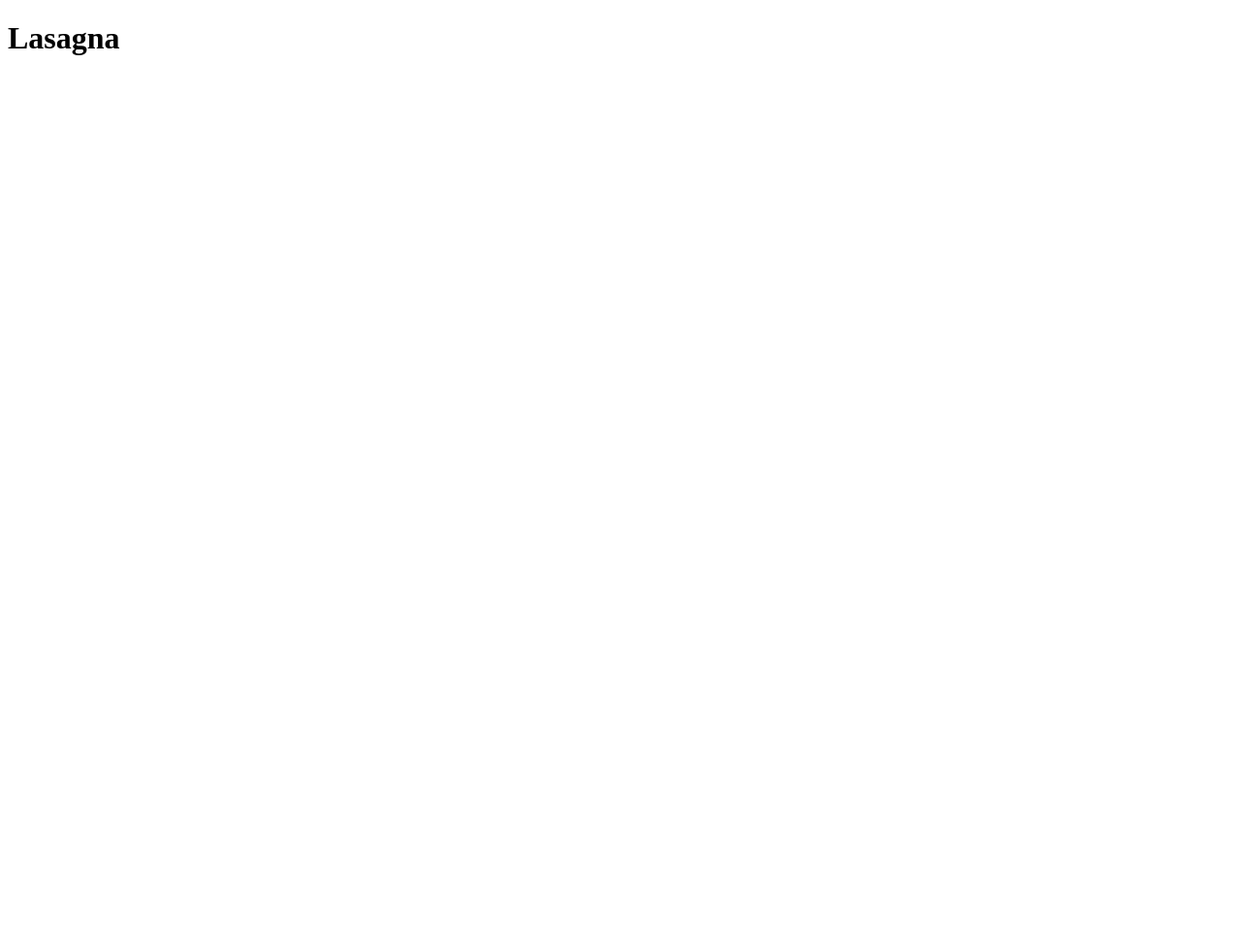
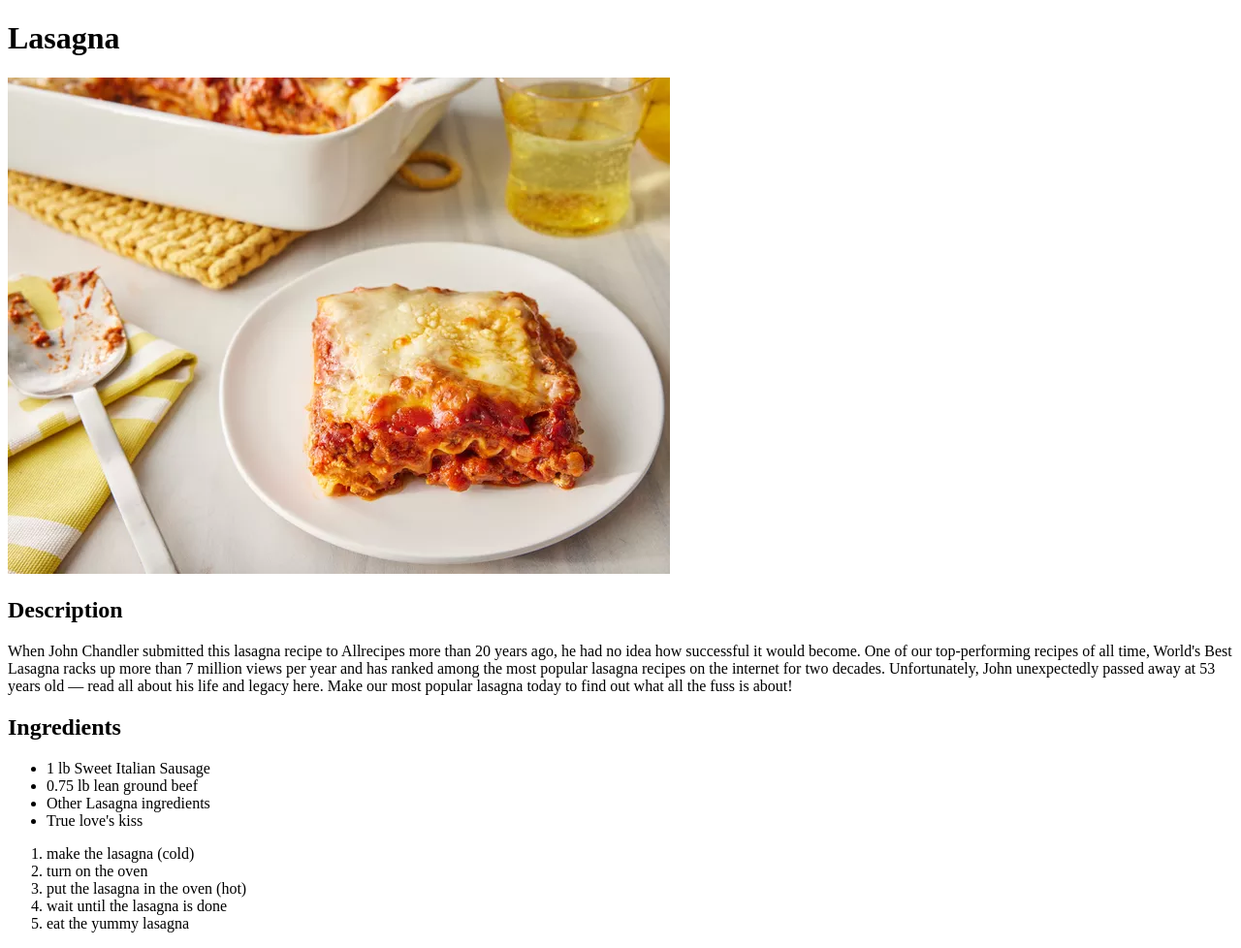
Before and after one commit to hankerinooo/odin_recipes, a plain HTML site: page recipes/lasagna.html in a window 1280 px wide. Shown: the whole page at 97% size. Before the commit the page ends 800 px from the top, so only its background shows below. Drawn offline with Linux system fonts and the light colour scheme.

Commit message:
Add content to the lasagna recipe page
I added an image, description, ingredients and steps to the lasagna page.

```diff
--- a/recipes/lasagna.html
+++ b/recipes/lasagna.html
@@ -3,9 +3,26 @@
 <head>
     <meta charset="UTF-8">
     <meta name="viewport" content="width=device-width, initial-scale=1.0">
-    <title>Document</title>
+    <title>Lasagna Recipe</title>
 </head>
 <body>
     <h1>Lasagna</h1>
+    <img src="../images/lasagna.webp" alt="A picture of succulent lasagna">
+    <h2>Description</h2>
+    <p>When John Chandler submitted this lasagna recipe to Allrecipes more than 20 years ago, he had no idea how successful it would become. One of our top-performing recipes of all time, World's Best Lasagna racks up more than 7 million views per year and has ranked among the most popular lasagna recipes on the internet for two decades. Unfortunately, John unexpectedly passed away at 53 years old — read all about his life and legacy here. Make our most popular lasagna today to find out what all the fuss is about!</p>
+    <h2>Ingredients</h2>
+    <ul>
+        <Li>1 lb Sweet Italian Sausage</Li>
+        <li>0.75 lb lean ground beef</li>
+        <li>Other Lasagna ingredients</li>
+        <li>True love's kiss</li>
+    </ul>
+    <ol>
+        <li>make the lasagna (cold)</li>
+        <li>turn on the oven</li>
+        <li>put the lasagna in the oven (hot)</li>
+        <li>wait until the lasagna is done</li>
+        <li>eat the yummy lasagna</li>
+    </ol>
 </body>
 </html>
```
Also changed, not shown: images/lasagna.webp (added).
